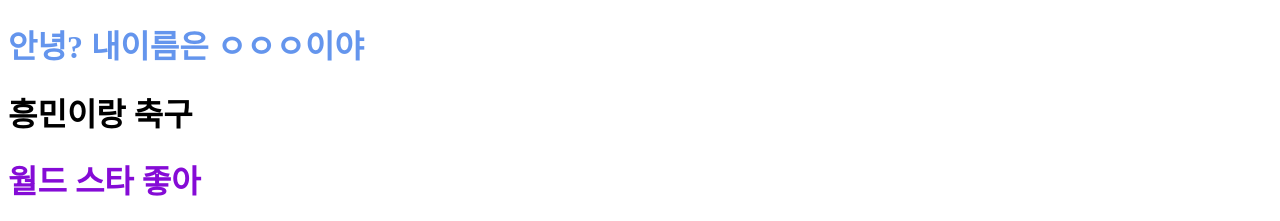
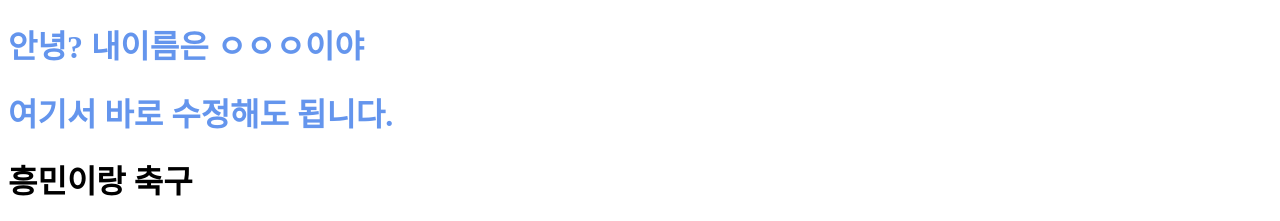
Before and after one commit to ddundun/study, a plain HTML site: page 01_starthtml.html in a window 1280 px wide. Shown: the top 221 px of the page. Drawn offline with Linux system fonts and the light colour scheme.

Commit message:
Update 01_starthtml.html

```diff
--- a/01_starthtml.html
+++ b/01_starthtml.html
@@ -12,6 +12,7 @@
     <!-- 주석단축키는 ctrl + / -->
     <!--저장 ctrl + s  -->
     <h1 style="color:cornflowerblue">안녕? 내이름은 ㅇㅇㅇ이야 </h1>
+        <h1 style="color:cornflowerblue">여기서 바로 수정해도 됩니다.</h1>
     <h1>흥민이랑 축구</h1>
     <h1 style="color:rgb(133, 11, 214)">월드 스타 좋아</h1>
 
```
